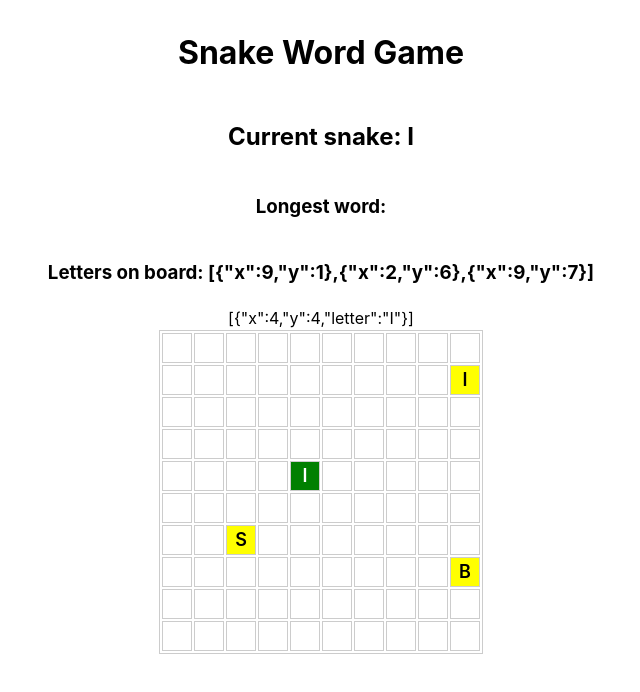
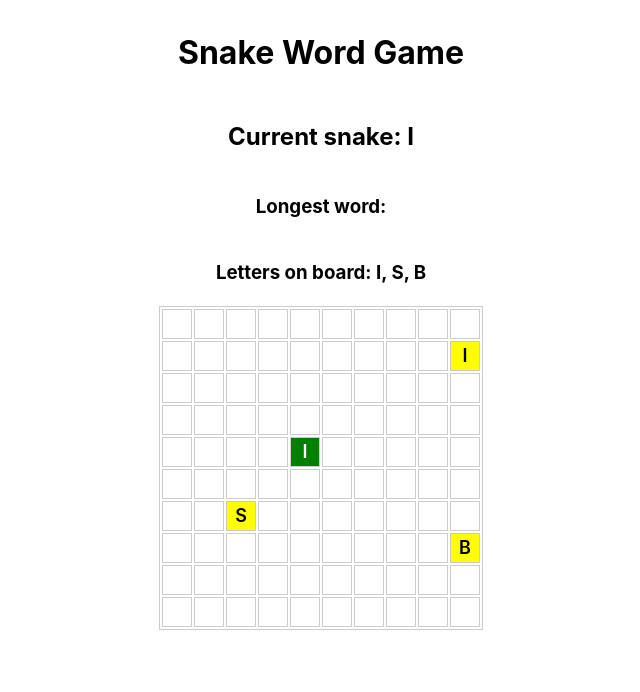
Before and after one commit to yegorkay/snake-word, a React (Vite) app: page / in a window 1280 px wide. Shown: the top 692 px of the page, without its empty margins (319-959 px from the left). Built offline with nearby package versions, Linux system fonts and the light colour scheme.

Commit message:
use CellType

```diff
--- a/src/App.tsx
+++ b/src/App.tsx
@@ -57,18 +57,13 @@ const letterWeights = {
   Z: 0.07,
 };
 
-type SnakeSegment = {
-  x: number;
-  y: number;
-  letter?: string;
-};
+type Coordinate = { x: number; y: number };
 
 type CellType = {
   type: "empty" | "snake" | "letter" | "collision";
+  coordinates: Coordinate;
   letter?: string;
 };
-
-type Coordinate = { x: number; y: number };
 
 // A functional component that renders the grid
 const Grid = ({
@@ -78,10 +73,10 @@ const Grid = ({
 }: {
   grid: CellType[][];
   direction: {
-    coordinate: Coordinate;
+    coordinates: Coordinate;
     direction: keyof typeof directions | undefined;
   };
-  snakeHead: SnakeSegment;
+  snakeHead: CellType;
 }) => {
   const cardinalDirection = getCardinalDirection(direction.direction);
 
@@ -91,7 +86,8 @@ const Grid = ({
         const rowIndex = Math.floor(index / GRID_SIZE); // Calculate the row index
         const colIndex = index % GRID_SIZE; // Calculate the column index
         const isSnakeHead =
-          rowIndex === snakeHead.y && colIndex === snakeHead.x;
+          rowIndex === snakeHead.coordinates.y &&
+          colIndex === snakeHead.coordinates.x;
         const snakeClass = isSnakeHead
           ? `snake pointed-${cardinalDirection}` // Apply direction-specific class
           : "snake";
@@ -112,7 +108,7 @@ const Grid = ({
 };
 
 function findLongestValidWordAtEnd(
-  snakeSegments: SnakeSegment[],
+  snakeSegments: CellType[],
   validWordSet: Set<string> | undefined,
 ) {
   // Get letters in the order they appear in the snake
@@ -143,10 +139,15 @@ function findLongestValidWordAtEnd(
 // Function to generate an empty grid
 function generateEmptyGrid(): CellType[][] {
   return Array.from({ length: GRID_SIZE }, () =>
-    Array.from({ length: GRID_SIZE }, () => ({
-      type: "empty",
-      letter: undefined,
-    })),
+    Array.from(
+      { length: GRID_SIZE },
+      () =>
+        ({
+          type: "empty",
+          letter: undefined,
+          coordinates: { x: 0, y: 0 },
+        }) satisfies CellType,
+    ),
   );
 }
 
@@ -170,20 +171,25 @@ function getRandomWeightedLetter() {
 
 const INIT_SNAKE_HEAD_LETTER = getRandomWeightedLetter();
 
-function initializeSnake(): SnakeSegment {
+function initializeSnake(): CellType {
   const mid = Math.ceil(GRID_SIZE / 2) - 1;
-  return { x: mid, y: mid, letter: INIT_SNAKE_HEAD_LETTER };
+  return {
+    coordinates: { x: mid, y: mid },
+    letter: INIT_SNAKE_HEAD_LETTER,
+    type: "snake",
+  };
 }
 
 function initializeGrid() {
   const snakeHead = initializeSnake();
   const initialGrid = generateEmptyGrid();
 
-  const lettersOnGrid: Coordinate[] = [];
+  const lettersOnGrid: CellType[] = [];
 
-  initialGrid[snakeHead.y][snakeHead.x] = {
+  initialGrid[snakeHead.coordinates.y][snakeHead.coordinates.x] = {
     type: "snake",
     letter: INIT_SNAKE_HEAD_LETTER,
+    coordinates: { x: snakeHead.coordinates.x, y: snakeHead.coordinates.y },
   };
 
   // Place random letters initially
@@ -194,7 +200,11 @@ function initializeGrid() {
     if (row !== -1 && col !== -1) {
       initialGrid[row][col].type = "letter";
       initialGrid[row][col].letter = letter;
-      lettersOnGrid.push({ x: col, y: row });
+      lettersOnGrid.push({
+        coordinates: { x: col, y: row },
+        letter,
+        type: "letter",
+      });
     }
   }
 
@@ -206,7 +216,7 @@ function initializeGrid() {
 }
 
 // Function to place a random letter on the grid
-function randomLetterPlacement(currentGrid: CellType[][], snake: Coordinate[]) {
+function randomLetterPlacement(currentGrid: CellType[][], snake: CellType[]) {
   const emptyCells: { row: number; col: number }[] = [];
 
   currentGrid.forEach((row, rowIndex) => {
@@ -214,7 +224,9 @@ function randomLetterPlacement(currentGrid: CellType[][], snake: Coordinate[]) {
       if (
         cell.type === "empty" &&
         !snake.some(
-          (segment) => segment.x === colIndex && segment.y === rowIndex,
+          (segment) =>
+            segment.coordinates.x === colIndex &&
+            segment.coordinates.y === rowIndex,
         )
       ) {
         emptyCells.push({ row: rowIndex, col: colIndex });
@@ -235,7 +247,7 @@ function randomLetterPlacement(currentGrid: CellType[][], snake: Coordinate[]) {
   };
 }
 
-function getSnakeLetters(snake: SnakeSegment[]) {
+function getSnakeLetters(snake: CellType[]) {
   return snake.map((segment) => segment.letter).join("");
 }
 
@@ -250,10 +262,10 @@ const Game = () => {
   const [snake, setSnake] = useState(initialSnake);
   const [letters, setLetters] = useState(initialLetters);
   const [direction, setDirection] = useState<{
-    coordinate: Coordinate;
+    coordinates: Coordinate;
     direction: keyof typeof directions | undefined;
   }>({
-    coordinate: { x: 0, y: 0 },
+    coordinates: { x: 0, y: 0 },
     direction: undefined,
   }); // Current direction of movement
 
@@ -272,14 +284,18 @@ const Game = () => {
   // Function to place two new random letters after picking up one
   const placeNewLetter = useCallback(
     (updatedGrid: CellType[][]) => {
-      const newLetters: Coordinate[] = [];
+      const newLetters: CellType[] = [];
 
       for (let i = 0; i < MAX_LETTERS_ON_GRID; i++) {
         const { row, col, letter } = randomLetterPlacement(updatedGrid, snake);
         if (row !== -1 && col !== -1) {
           updatedGrid[row][col].type = "letter";
           updatedGrid[row][col].letter = letter;
-          newLetters.push({ x: col, y: row });
+          newLetters.push({
+            coordinates: { x: col, y: row },
+            type: "letter",
+            letter,
+          });
         }
       }
 
@@ -290,11 +306,13 @@ const Game = () => {
   );
 
   const checkCollision = useCallback(
-    (newHead: SnakeSegment) => {
+    (newHead: CellType) => {
       return (
         snake.length > 1 &&
         snake.some(
-          (segment) => segment.x === newHead.x && segment.y === newHead.y,
+          (segment) =>
+            segment.coordinates.x === newHead.coordinates.x &&
+            segment.coordinates.y === newHead.coordinates.y,
         )
       );
     },
@@ -306,10 +324,17 @@ const Game = () => {
     setSnake((prevSnake) => {
       const head = prevSnake[0]; // Get current head
       const newHead = {
-        x: (head.x + direction.coordinate.x + GRID_SIZE) % GRID_SIZE,
-        y: (head.y + direction.coordinate.y + GRID_SIZE) % GRID_SIZE,
+        coordinates: {
+          x:
+            (head.coordinates.x + direction.coordinates.x + GRID_SIZE) %
+            GRID_SIZE,
+          y:
+            (head.coordinates.y + direction.coordinates.y + GRID_SIZE) %
+            GRID_SIZE,
+        },
+        type: "snake",
         letter: head.letter,
-      } as SnakeSegment;
+      } as CellType;
 
       // Check if snake collides with itself
       if (checkCollision(newHead)) {
@@ -333,8 +358,13 @@ const Game = () => {
       let growSnake = false;
 
       // If the new head position is a letter, pick it up
-      if (updatedGrid[newHead.y][newHead.x].type === "letter") {
-        const pickedLetter = updatedGrid[newHead.y][newHead.x].letter as string;
+      if (
+        updatedGrid[newHead.coordinates.y][newHead.coordinates.x].type ===
+        "letter"
+      ) {
+        const pickedLetter = updatedGrid[newHead.coordinates.y][
+          newHead.coordinates.x
+        ].letter as string;
 
         // Set the new head's letter to the picked letter
         newHead.letter = pickedLetter;
@@ -383,10 +413,24 @@ const Game = () => {
 
       // Clear the tail position in the grid
       const tail = prevSnake[prevSnake.length - 1];
-      updatedGrid[tail.y][tail.x] = { type: "empty", letter: undefined };
+      updatedGrid[tail.coordinates.y][tail.coordinates.x] = {
+        type: "empty",
+        letter: undefined,
+        coordinates: {
+          y: tail.coordinates.y,
+          x: tail.coordinates.x,
+        },
+      };
 
-      newSnake.forEach(({ x, y, letter }) => {
-        updatedGrid[y][x] = { type: "snake", letter: letter };
+      newSnake.forEach(({ coordinates, letter }) => {
+        updatedGrid[coordinates.y][coordinates.x] = {
+          type: "snake",
+          letter: letter,
+          coordinates: {
+            x: coordinates.x,
+            y: coordinates.y,
+          },
+        };
       });
 
       setGrid(updatedGrid); // Update the grid with new positions
@@ -403,10 +447,10 @@ const Game = () => {
       if (newDirection) {
         // Prevent reversing direction
         if (
-          (direction.coordinate.x === 0 && newDirection.x !== 0) ||
-          (direction.coordinate.y === 0 && newDirection.y !== 0)
+          (direction.coordinates.x === 0 && newDirection.x !== 0) ||
+          (direction.coordinates.y === 0 && newDirection.y !== 0)
         ) {
-          setDirection({ coordinate: newDirection, direction: key });
+          setDirection({ coordinates: newDirection, direction: key });
         }
       }
     };
@@ -433,24 +477,10 @@ const Game = () => {
       <h1>Snake Word Game</h1>
       <h2>Current snake: {gameOver ? "Game Over!" : getSnakeLetters(snake)}</h2>
       <h3>Longest word: {longestWord}</h3>
-      <h3>Letters on board: {JSON.stringify(letters)}</h3>
-      {JSON.stringify(snake)}
+      <h3>Letters on board: {letters.map((l) => l.letter).join(", ")}</h3>
       <Grid grid={grid} direction={direction} snakeHead={snake[0]} />
     </div>
   );
 };
+
 export default Game;
-
-// Maybe a cool idea?
-
-// As you go on, another twist to the snake is that you can collide with a segment of yourself
-// to break off chunks of letters that are not legal
-
-// So:
-
-// PIE-KSOOD
-
-// And if the snake head touches any part of the snake body that does not have legal words,
-// those break off in place on the grid and become a block to avoid on the grid
-
-// PIE x x x x KSOOO
```
